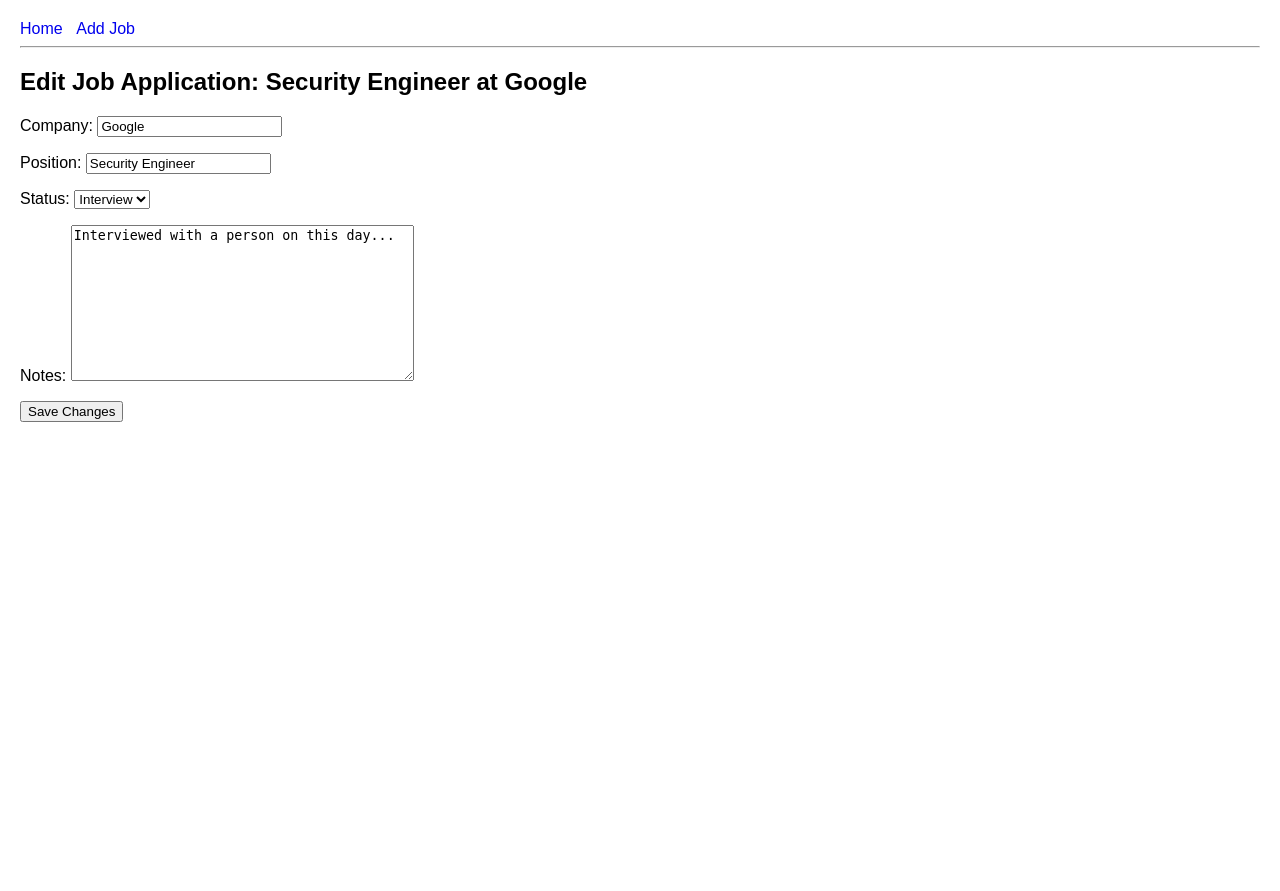
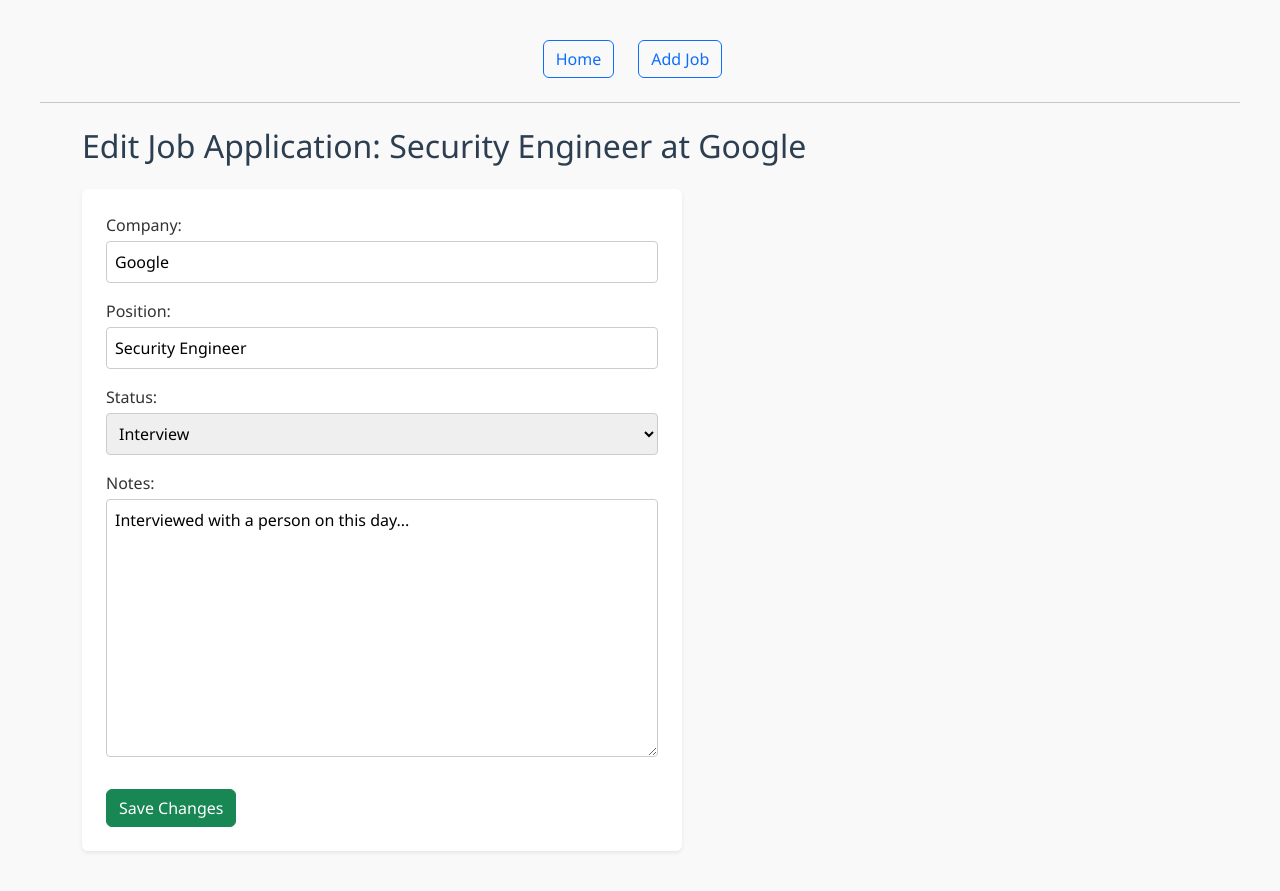
Before and after one commit to Dylan-kn/job_application_tracker, a Django app: page /applications/edit/2/ in a window 1280 px wide. Before the commit the page ends 422 px from the top, so only its background shows below. Run offline with Django 5.2, Linux system fonts and the light colour scheme; data comes from the database, SQL or seed files in the repository; both versions use the stored data as it was after the commit.

Commit message:
Added CSS styling, as well as bootstrap CSS. Improved layout and design of website

```diff
--- a/applications/templates/applications/base.html
+++ b/applications/templates/applications/base.html
@@ -4,19 +4,112 @@
         <meta charset="UTF-8">
         <meta name="viewport" content="width=device-width, initial-scale=1.0">
         <title>{% block title %}Job Application Tracker{% endblock %}</title>
+        <link href="https://cdn.jsdelivr.net/npm/bootstrap@5.3.2/dist/css/bootstrap.min.css" rel="stylesheet">
         <style>
-            body { font-family: Arial, sans-serif; margin: 20px; }
-            nav a { margin-right: 10px; text-decoration: none; }
+            body {
+                font-family: 'Segoe UI', sans-serif;
+                margin: 40px;
+                background-color:rgba(249, 249, 249, 0.89);
+                color: #333;
+            }
+
+            h1, h2 {
+                color: #2c3e50;
+            }
+
+            nav {
+                margin-bottom: 20px;
+            }
+
+            nav a {
+                margin-right: 15px;
+                text-decoration: none;
+                color: #3498db;
+                font-weight: bold;
+            }
+
+            nav a:hover {
+                text-decoration: underline;
+            }
+
+            table {
+                width: 100%;
+                border-collapse: collapse;
+                margin-top: 20px;
+                background: white;
+                box-shadow: 0 2px 4px rgba(0,0,0,0.05);
+            }
+
+            th, td {
+                border: 1px solid #ddd;
+                padding: 12px;
+                text-align: left;
+            }
+
+            th {
+                background-color: #f0f0f0;
+            }
+
+            tr:nth-child(even) {
+                background-color: #fafafa;
+            }
+
+            form {
+                background: white;
+                padding: 20px;
+                border-radius: 6px;
+                box-shadow: 0 2px 6px rgba(0,0,0,0.05);
+                max-width: 600px;
+            }
+
+            button {
+                background-color: #3498db;
+                color: white;
+                padding: 10px 20px;
+                border: none;
+                border-radius: 4px;
+                cursor: pointer;
+                margin-top: 10px;
+            }
+
+            button:hover {
+                background-color: #2980b9;
+            }
+
+            .form-row {
+                margin-bottom: 10px;
+            }
+
+            input, select, textarea {
+                width: 100%;
+                padding: 8px;
+                margin-top: 4px;
+                box-sizing: border-box;
+                border: 1px solid #ccc;
+                border-radius: 4px;
+            }
+
+            .job-title-link {
+                text-decoration: none;
+                color:rgba(73, 6, 6, 0.48);
+                font-weight: 550;
+              }
+
+              .job-title-link:hover {
+                text-decoration: underline;
+              }
+
+
         </style>
     </head>
     <body>
-        <nav>
-            <a href="{% url 'job_list' %}">Home</a>
-            <a href="{% url 'add_job' %}">Add Job</a>
+        <nav class="mb-4 d-flex justify-content-center gap-3">
+            <a href="{% url 'job_list' %}" class="btn btn-outline-primary me-2">Home</a>
+            <a href="{% url 'add_job' %}" class="btn btn-outline-primary">Add Job</a>
         </nav>
         <hr>
         {% block content %}
-        <p>BLOCK CONTENT DEFAULT</p> <!-- TEST inside the block -->
+        <p>BLOCK CONTENT DEFAULT</p>
         {% endblock %}
     </body>
 </html>
--- a/applications/templates/applications/edit_job.html
+++ b/applications/templates/applications/edit_job.html
@@ -3,10 +3,24 @@
 {% block title %}Edit Job{% endblock %}
 
 {% block content %}
-    <h2>Edit Job Application: {{ job.position }} at {{ job.company }}</h2>
-    <form method="post">
-        {% csrf_token %}
-        {{ form.as_p }}
-        <button type="submit">Save Changes</button>
-    </form>
+    <div class="container mt-4">
+        <h2 class="mb-4">Edit Job Application: {{ job.position }} at {{ job.company }}</h2>
+
+        <form method="post" class="p-4 bg-white rounded shadow-sm">
+            {% csrf_token %}
+            {% for field in form %}
+                <div class="mb-3">
+                    {{ field.label_tag }}
+                    {{ field }}
+                    {% if field.errors %}
+                        <div class="text-danger">
+                            {{ field.errors }}
+                        </div>
+                    {% endif %}
+                </div>
+            {% endfor %}
+
+            <button type="submit" class="btn btn-success">Save Changes</button>
+        </form>
+    </div>
 {% endblock %}
```
Also changed, not shown: applications/templates/applications/add_job.html (+19 -6 lines), applications/templates/applications/job_list.html (+10 -5 lines), db.sqlite3, 2 other files.
